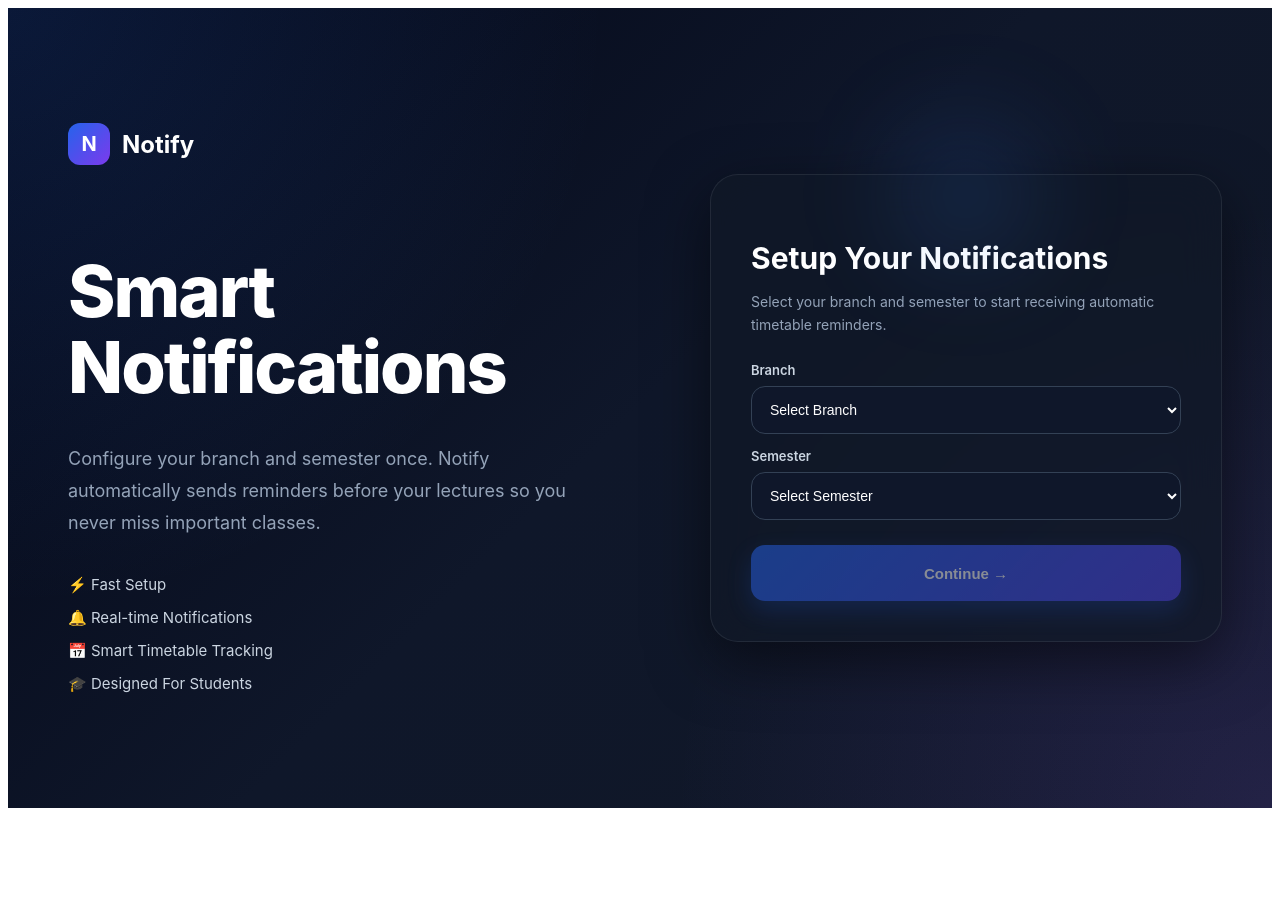
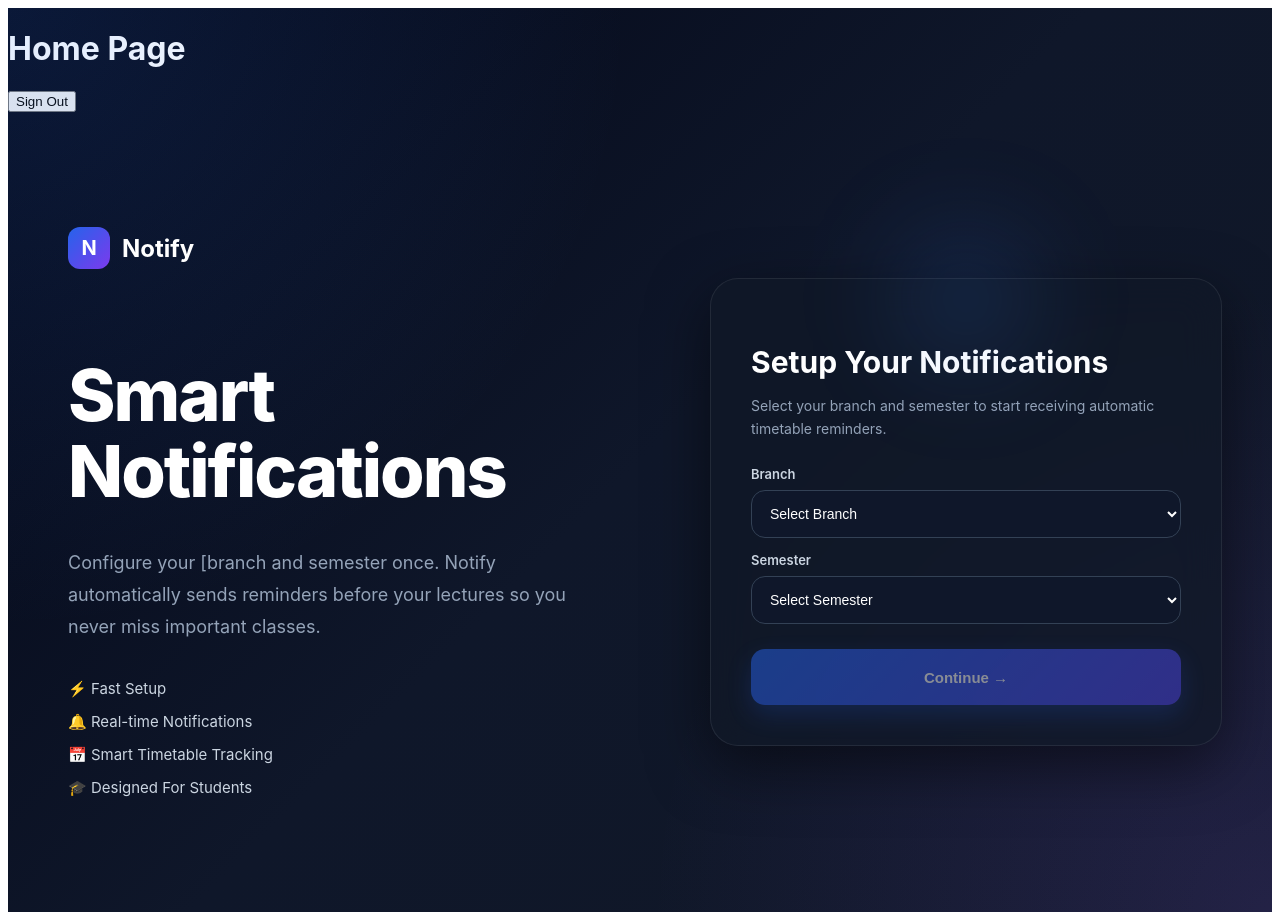
Before and after one commit to Kedar-Dev25/Notify, a React (Vite) app in the folder FrontendS/: page / in a window 1280 px wide. Before the commit the page ends 816 px from the top, so only its background shows below. Built offline with nearby package versions, Linux system fonts and the light colour scheme; no server answers; sample sign-in values are in the browser's storage.

Commit message:
Implemented signout functionality

```diff
--- a/FrontendS/src/pages/Home.jsx
+++ b/FrontendS/src/pages/Home.jsx
@@ -14,8 +14,25 @@ function Home() {
   const email = localStorage.getItem("user-email");
   const isAdmin = email === ADMIN_EMAIL;
 
+  const handleLogout = async () => {
+    try {
+      await signOut(auth);
+      localStorage.removeItem("user-email");
+      navigate("/auth");
+    } catch (error) {
+      console.log(error);
+    }
+  };
+
   return (
     <div style={styles.container}>
+      <div>
+      <h1>Home Page</h1>
+
+      <button onClick={handleLogout}>
+        Sign Out
+      </button>
+    </div>
       <div style={styles.overlay}></div>
 
       <div style={styles.contentWrapper}>
@@ -34,7 +51,7 @@ function Home() {
           </h1>
 
           <p style={styles.description}>
-            Configure your branch and semester once.
+            Configure your [branch and semester once.
             Notify automatically sends reminders before
             your lectures so you never miss important classes.
           </p>
```
Also changed, not shown: FrontendS/src/pages/Auth.jsx (indentation only).
